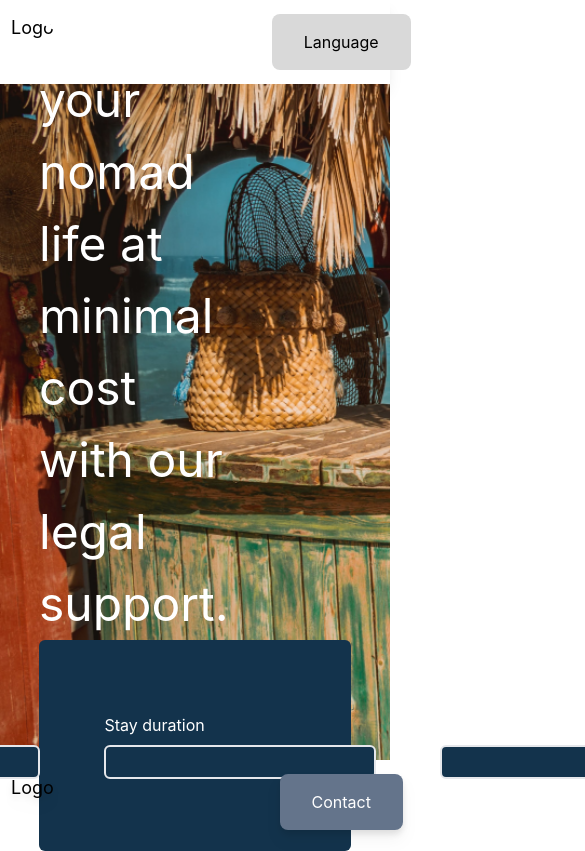
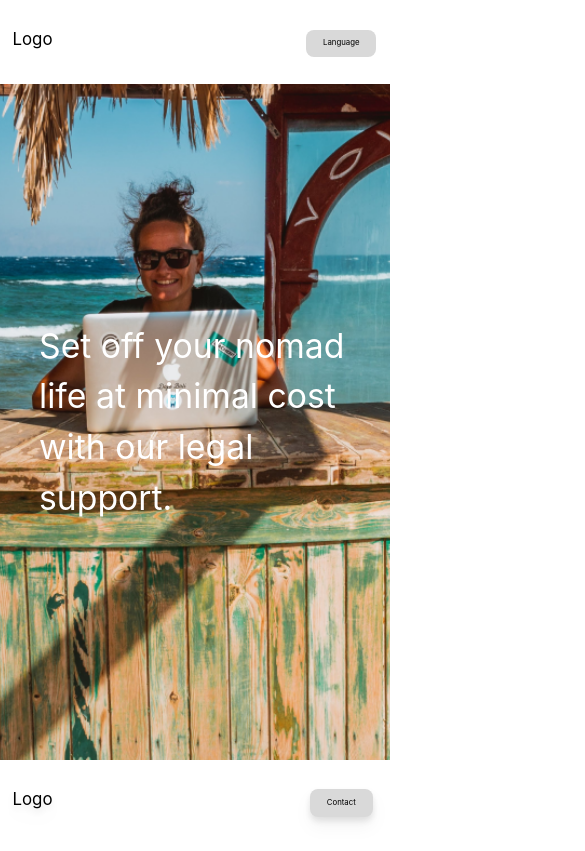
Before and after one commit to mharitsnf/digital-nomads-legalbook, a Next.js app: page / in a window 390 px wide. Shown: the top 851 px of the page, 585 px wide, since content can reach past the window. Built offline with nearby package versions, Linux system fonts and the light colour scheme.

Commit message:
Base info page and basic responsiveness

```diff
--- a/components/footer.js
+++ b/components/footer.js
@@ -3,10 +3,10 @@ export default function Footer() {
     return (
         <div className="grid grid-cols-12 h-[10vh] w-full justify-items-center content-center drop-shadow-lg">
             <div className="col-span-2">
-                <p className="text-lg align-top">Logo</p>
+                <p className="text-[2vh] lg:text-lg align-center">Logo</p>
             </div>
             <div className="col-start-10 col-span-3">
-                <button className="bg-slate-500 py-[1rem] px-[2rem] rounded-lg text-white">Contact</button>
+                <button className="bg-[#D9D9D9] py-[2vw] px-[2vh] lg:py-[1rem] lg:px-[2rem] rounded-lg text-[2vw] lg:text-lg">Contact</button>
             </div>
         </div>
     )
--- a/components/navbar.js
+++ b/components/navbar.js
@@ -5,10 +5,10 @@ export default function NavBar() {
     return (
         <div className="grid grid-cols-12 h-[10vh] w-full justify-items-center content-center shadow-lg">
             <div className="col-span-2">
-                <p className="text-lg align-top">Logo</p>
+                <p className="text-[2vh] lg:text-lg align-center">Logo</p>
             </div>
             <div className="col-start-10 col-span-3">
-                <button className="bg-[#D9D9D9] py-[1rem] px-[2rem] rounded-lg">Language</button>
+                <button className="bg-[#D9D9D9] py-[2vw] px-[2vh] lg:py-[1rem] lg:px-[2rem] rounded-lg text-[2vw] lg:text-lg">Language</button>
             </div>
         </div>
     )
--- a/pages/index.js
+++ b/pages/index.js
@@ -1,44 +1,58 @@
 import Head from 'next/head'
 import Image from 'next/image'
 import Link from 'next/link'
+import { useRouter } from 'next/router'
+import { useState } from 'react'
 import Footer from '../components/footer'
 import NavBar from '../components/navbar'
 import styles from '../styles/Home.module.css'
 
 export default function Home() {
+  const router = useRouter()
+  const[nationality, setNationality] = useState('')
+  const[destination, setDestination] = useState('')
+  const[stayDuration, setStayDuration] = useState('')
+  const[jobType, setJobType] = useState('')
+
+  const onSubmit = (event) => {
+    event.preventDefault()
+    router.push(`/info/${nationality}?destination=${destination}&stayDuration=${stayDuration}&jobType=${jobType}`)
+  }
+
   return (
     <div className=''>
       <NavBar />
 
-      <div className='h-[80vh] w-full flex justify-center flex-col bg-[url("/home-wallpaper.png")] bg-no-repeat bg-cover'>
+      <div className='h-[80vh] w-full flex justify-center flex-col bg-[url("/home-wallpaper.png")] bg-no-repeat bg-cover bg-center'>
 
-        <div className='flex flex-col self-center w-[80%] text-white'>
-          <h1 className='text-[3rem] w-[60%]'>Set off your nomad life at minimal cost with our legal support.</h1>
+        <div className='flex flex-col gap-[2vw] self-center w-[80%] text-white'>
+          <h1 className='text-[4vh] lg:text-[3rem] lg:w-[60%]'>Set off your nomad life at minimal cost with our legal support.</h1>
 
-          <form className='relative bg-[#13334C] h-[25vh] p-[2rem] flex justify-center gap-[4rem] rounded-md'>
-            <div className='h-full flex flex-col justify-center gap-[.5rem]'>
+          <form onSubmit={onSubmit} className='relative hidden lg:flex justify-center bg-[#13334C] h-[25vh] p-[2rem] gap-[4rem] rounded-md'>
+            <div className='flex flex-col justify-center gap-[.5rem]'>
               <label>Nationality</label>
-              <input className='bg-[#13334C] border-2 rounded-md py-[.2rem] px-[.6rem]' type="text" />
+              <input className='w-full bg-[#13334C] border-2 rounded-md py-[.2rem] px-[.6rem]' onChange={event => setNationality(event.target.value)} type="text" />
             </div>
-            <div className='h-full flex flex-col justify-center gap-[.5rem]'>
+            <div className='flex flex-col justify-center gap-[.5rem]'>
               <label>Destination</label>
-              <input className='bg-[#13334C] border-2 rounded-md py-[.2rem] px-[.6rem]' type="text" />
+              <input className='w-full bg-[#13334C] border-2 rounded-md py-[.2rem] px-[.6rem]' onChange={event => setDestination(event.target.value)} type="text" />
             </div>
-            <div className='h-full flex flex-col justify-center gap-[.5rem]'>
+            <div className='flex flex-col justify-center gap-[.5rem]'>
               <label>Stay duration</label>
-              <input className='bg-[#13334C] border-2 rounded-md py-[.2rem] px-[.6rem]' type="text" />
+              <input className='w-full bg-[#13334C] border-2 rounded-md py-[.2rem] px-[.6rem]' onChange={event => setStayDuration(event.target.value)} type="text" />
             </div>
-            <div className='h-full flex flex-col justify-center gap-[.5rem]'>
+            <div className='flex flex-col justify-center gap-[.5rem]'>
               <label>Job type</label>
-              <input className='bg-[#13334C] border-2 rounded-md py-[.2rem] px-[.6rem]' type="text" />
+              <input className='w-full bg-[#13334C] border-2 rounded-md py-[.2rem] px-[.6rem]' onChange={event => setJobType(event.target.value)} type="text" />
             </div>
-            <div className='h-full flex flex-col justify-center gap-[.5rem]'>
-              <button className='bg-[#FD5F00] py-[1rem] px-[4rem] rounded-lg'>Search</button>
+            <div className='flex flex-col justify-center gap-[.5rem]'>
+              <button className='w-full bg-[#FD5F00] py-[1.5vw] px-[3vw] rounded-lg'>Search</button>
             </div>
           </form>
         </div>
 
       </div>
+
       <Footer />
     </div>
   )
--- /dev/null
+++ b/pages/info/[nationality].js
@@ -0,0 +1,15 @@
+import { useRouter } from "next/router"
+
+export default function InformationPage() {
+    const router = useRouter()
+    const { nationality, destination, stayDuration, jobType } = router.query
+
+    return (
+        <div className="flex flex-col">
+            <p>{nationality}</p>
+            <p>{destination}</p>
+            <p>{stayDuration}</p>
+            <p>{jobType}</p>
+        </div>
+    )
+}
--- a/pages/testpage.js
+++ /dev/null
@@ -1,11 +0,0 @@
-
-
-export default function Test() {
-
-    return (
-        <div>
-            Hello World!
-        </div>
-    )
-
-}
```
